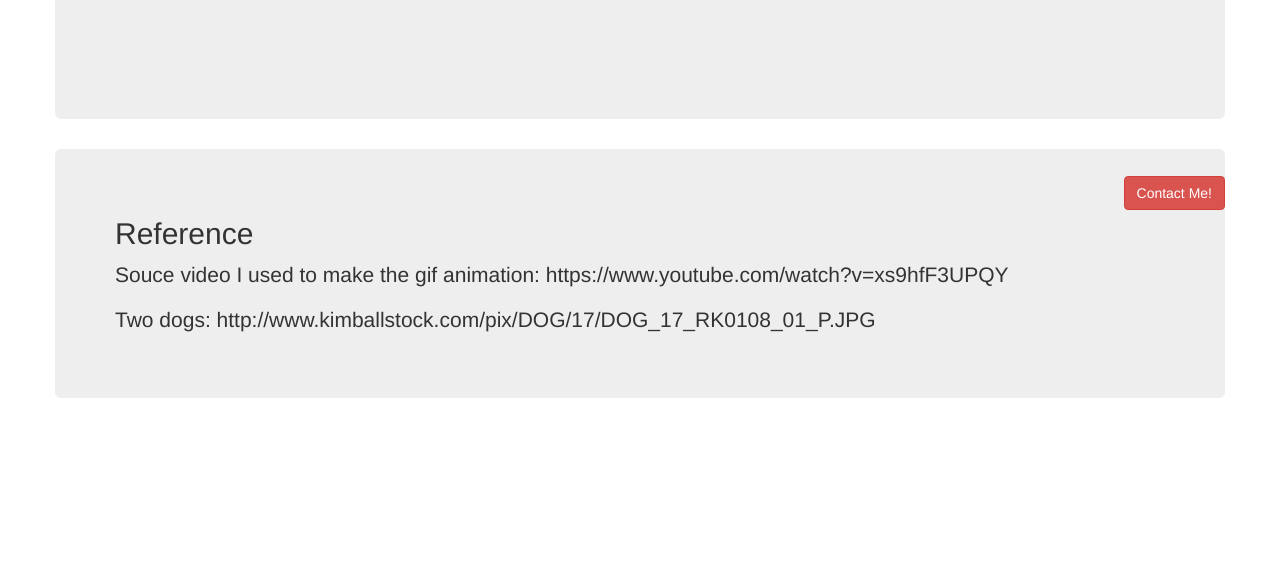
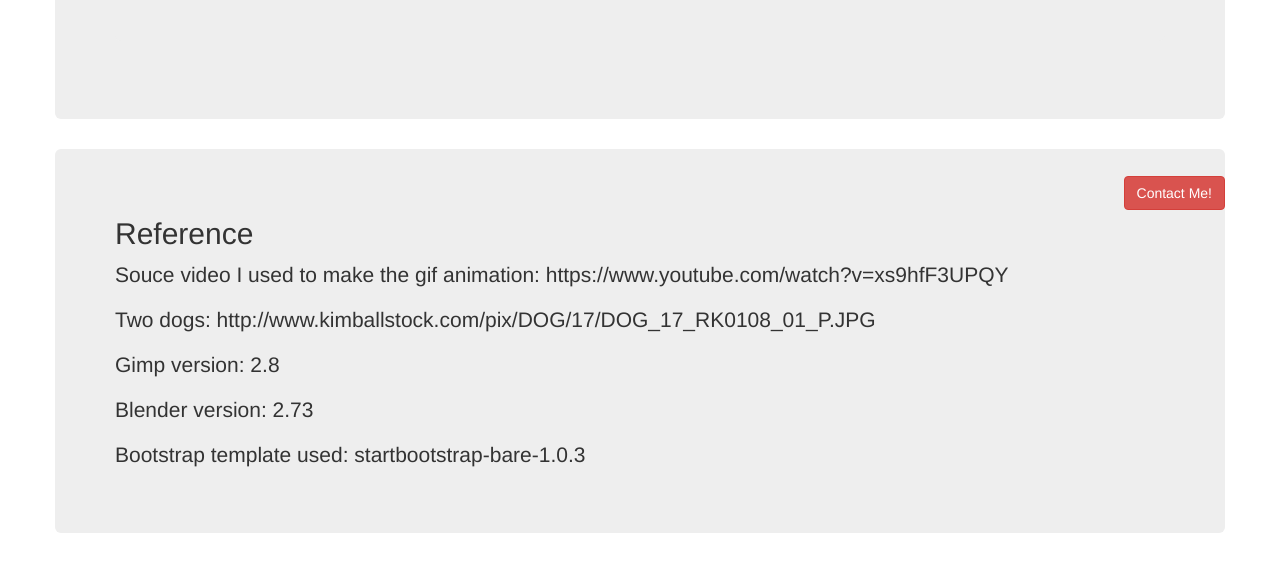
Before and after one commit to huwenbo1990/huwenbo1990.github.io, a plain HTML site: page gifAnimation.html in a window 1280 px wide. Shown: the part 582-1145 px from the top of the page. Before the commit the page ends 1010 px from the top, so only its background shows below. Drawn offline with Linux system fonts and the light colour scheme.

Commit message:
added detail1

```diff
--- a/gifAnimation.html
+++ b/gifAnimation.html
@@ -66,6 +66,9 @@
 		<h2>Reference</h2>
 		<p>Souce video I used to make the gif animation: https://www.youtube.com/watch?v=xs9hfF3UPQY</p>
 		<p>Two dogs: http://www.kimballstock.com/pix/DOG/17/DOG_17_RK0108_01_P.JPG</p>
+        <p>Gimp version: 2.8</p>
+        <p>Blender version: 2.73</p>
+        <p>Bootstrap template used: startbootstrap-bare-1.0.3</p>
 
 	</div>
 
```
